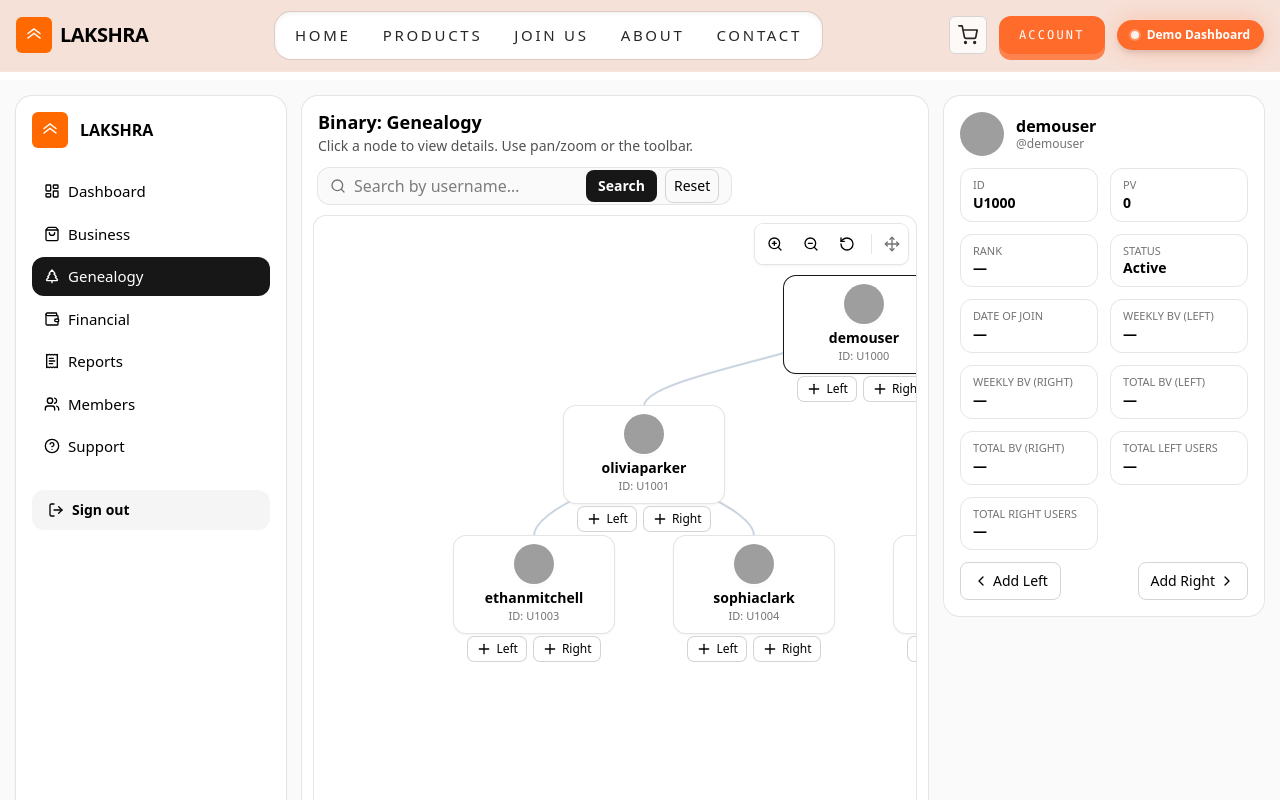
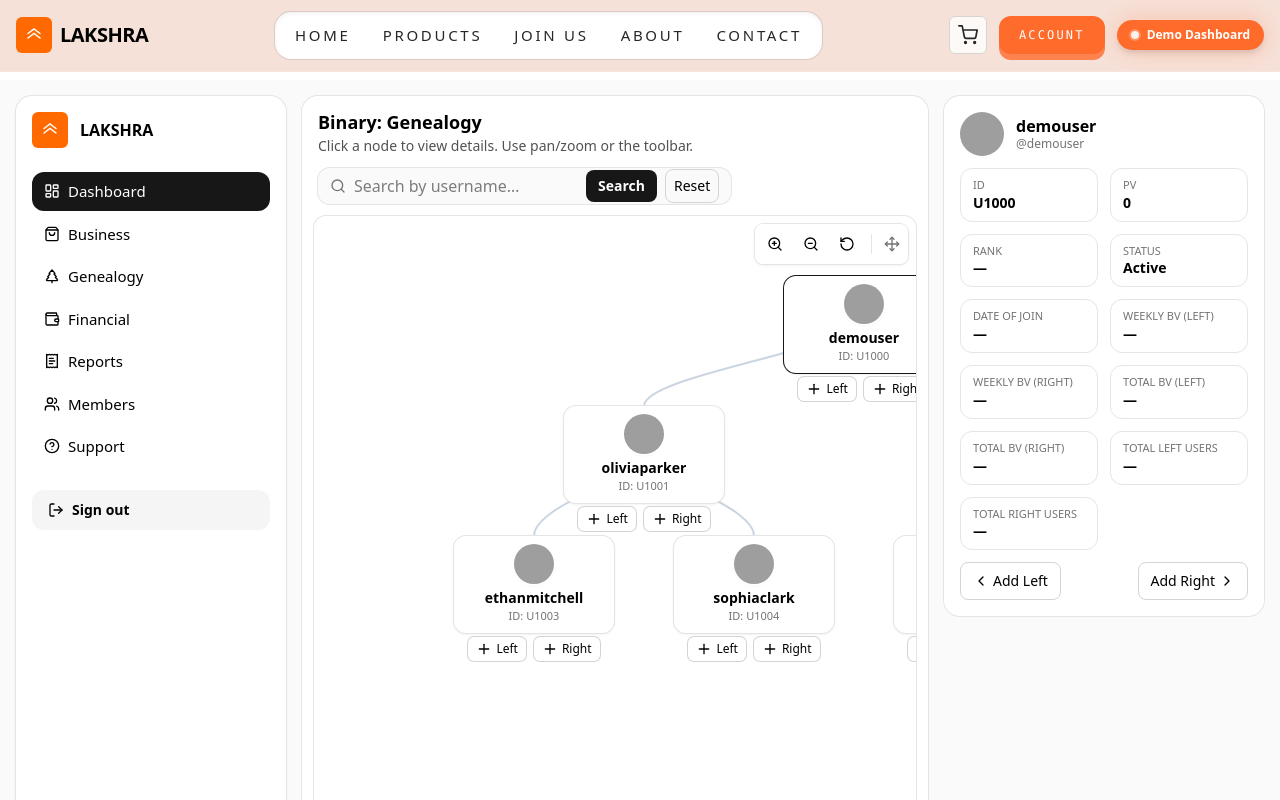
Before and after one commit to Yawaytechnologies/MultilevelMarketing-Frontend, a React (Vite) app: page /distributor/dashboard in a window 1280 px wide. Shown: the top 800 px of the page. Built offline with nearby package versions, Linux system fonts and the light colour scheme; grey boxes are pictures that could not be loaded.

Commit message:
lint fix

```diff
--- a/src/pages/Distributor.jsx
+++ b/src/pages/Distributor.jsx
@@ -123,10 +123,7 @@ function genId(existing) {
   } while (existing.has(id));
   return id;
 }
-function genPassword(len = 10) {
-  const chars = "ABCDEFGHJKLMNPQRSTUVWXYZabcdefghijkmnopqrstuvwxyz23456789!@#$";
-  return Array.from({ length: len }, () => chars[Math.floor(Math.random() * chars.length)]).join("");
-}
+
 
 /** Pure functional insert: add under targetId on 'left' or 'right'. */
 function addUnder(root, targetId, side, node) {
@@ -155,14 +152,15 @@ function addUnder(root, targetId, side, node) {
 const ACCENT = "#FF6B2B";
 
 function Sidebar() {
-  const Item = ({ icon: Icon, label, active }) => (
+  // Now Item just takes children (icon) and label
+  const Item = ({ label, active, children }) => (
     <a
       href="#"
       className={`flex items-center gap-2 rounded-xl px-3 py-2 text-[15px] ${
         active ? "bg-neutral-900 text-white" : "hover:bg-neutral-100"
       }`}
     >
-      <Icon className="h-4 w-4" />
+      {children}
       {label}
     </a>
   );
@@ -179,13 +177,27 @@ function Sidebar() {
       </div>
 
       <nav className="mt-6 space-y-1">
-        <Item icon={LayoutDashboard} label="Dashboard" />
-        <Item icon={ShoppingBag} label="Business" />
-        <Item icon={TreePine} label="Genealogy" active />
-        <Item icon={Wallet} label="Financial" />
-        <Item icon={ReceiptText} label="Reports" />
-        <Item icon={Users} label="Members" />
-        <Item icon={HelpCircle} label="Support" />
+        <Item label="Dashboard" active>
+          <LayoutDashboard className="h-4 w-4" />
+        </Item>
+        <Item label="Business">
+          <ShoppingBag className="h-4 w-4" />
+        </Item>
+        <Item label="Genealogy">
+          <TreePine className="h-4 w-4" />
+        </Item>
+        <Item label="Financial">
+          <Wallet className="h-4 w-4" />
+        </Item>
+        <Item label="Reports">
+          <ReceiptText className="h-4 w-4" />
+        </Item>
+        <Item label="Members">
+          <Users className="h-4 w-4" />
+        </Item>
+        <Item label="Support">
+          <HelpCircle className="h-4 w-4" />
+        </Item>
       </nav>
 
       <button className="mt-6 inline-flex w-full items-center gap-2 rounded-xl bg-neutral-100 px-4 py-2.5 text-sm font-semibold hover:bg-neutral-200">
@@ -194,6 +206,7 @@ function Sidebar() {
     </aside>
   );
 }
+
 
 function NodeCard({ node, selectedId, onSelect }) {
   const selected = selectedId === node.id;
```
